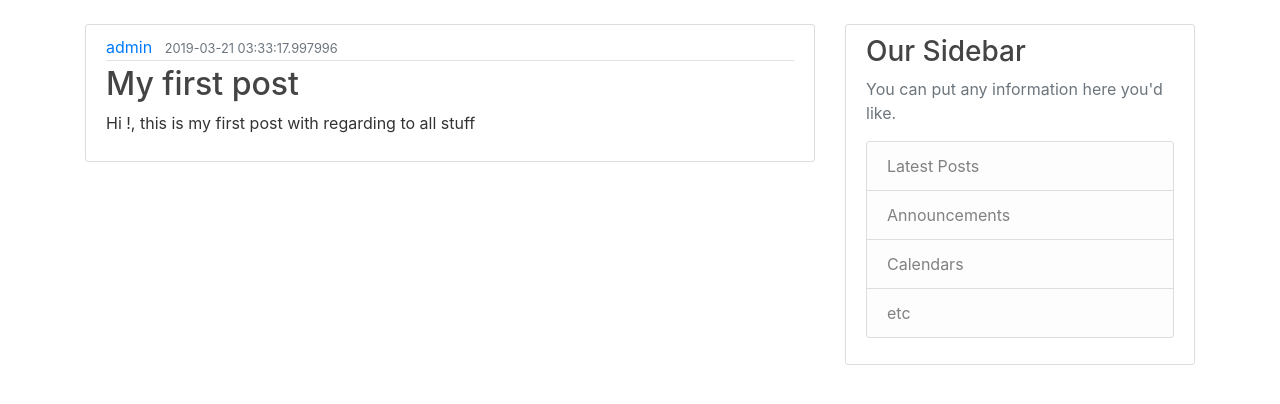
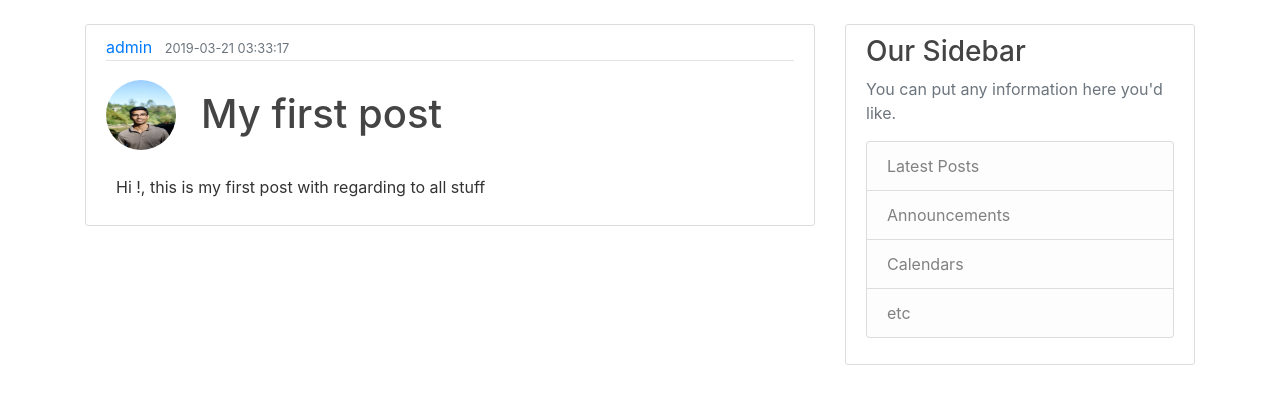
Before and after one commit to IsuruSenarathne/flask_blog, a Flask app: page / in a window 1280 px wide. Shown: the part 56-460 px from the top of the page. Run offline with Flask 2, Linux system fonts and the light colour scheme; data comes from the database, SQL or seed files in the repository; some libraries are stand-ins or nearby versions.

Commit message:
add new post - layout chane done

```diff
--- a/flask_blog/static/css/main.css
+++ b/flask_blog/static/css/main.css
@@ -35,12 +35,16 @@ h1, h2, h3, h4, h5, h6 {
 }
 
 .article-title {
-  color: #444444;
+    color: #444444;
+    margin: 10px;
+    position: relative;
+    top: 25px;
 }
 
 a.article-title:hover {
   color: #428bca;
   text-decoration: none;
+  al
 }
 
 .article-content {
--- a/flask_blog/static/css/my.css
+++ b/flask_blog/static/css/my.css
@@ -7,3 +7,14 @@ mid-text {
   background: #fafafa;
   color: red;
 }
+
+
+.author-img {
+  height: 70px;
+  width: 70px;
+  margin: 15px;
+}
+
+.post-content {
+    margin: 10px;
+}
--- a/flask_blog/templates/home.html
+++ b/flask_blog/templates/home.html
@@ -7,11 +7,17 @@
         <article class="media content-section">
           <div class="media-body">
             <div class="article-metadata">
+
               <a class="mr-2" href="#">{{ post.author.username }}</a>
-              <small class="text-muted">{{ post.date_posted }}</small>
+              <small class="text-muted">{{ post.date_posted.strftime("%Y-%m-%d %H:%M:%S") }}</small>
             </div>
-            <h2><a class="article-title" href="#">{{ post.title }}</a></h2>
-            <p class="article-content">{{ post.content }}</p>
+            <div class="row">
+              <img class="rounded-circle author-img" src="{{ url_for('static', filename='images/' + post.author.image_file) }}"/>
+              <h1><a class="article-title" href="#">{{ post.title }}</a></h1>
+            </div>
+            <div class="post-content">
+                <p class="article-content">{{ post.content }}</p>
+            </div>
           </div>
         </article>
 
```
